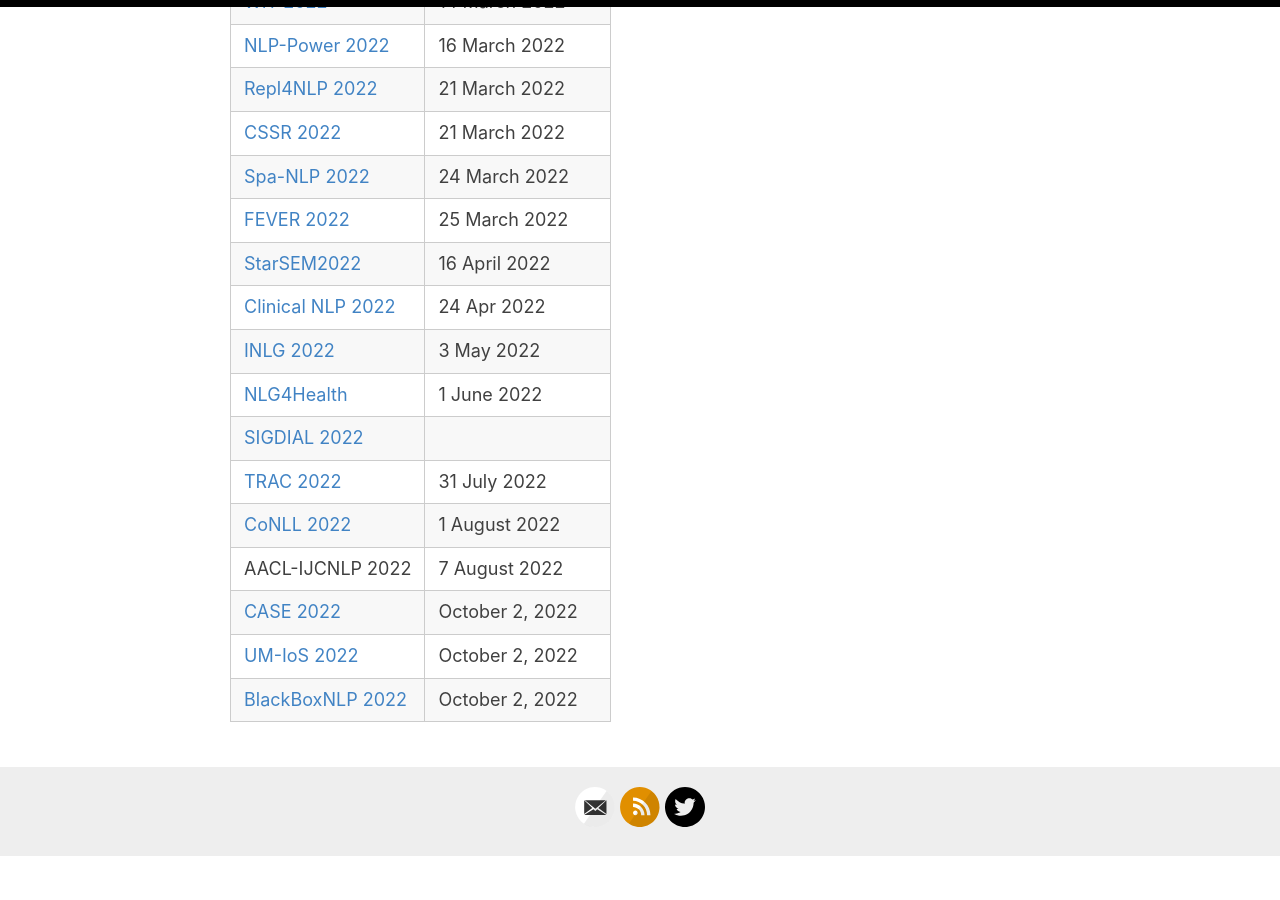
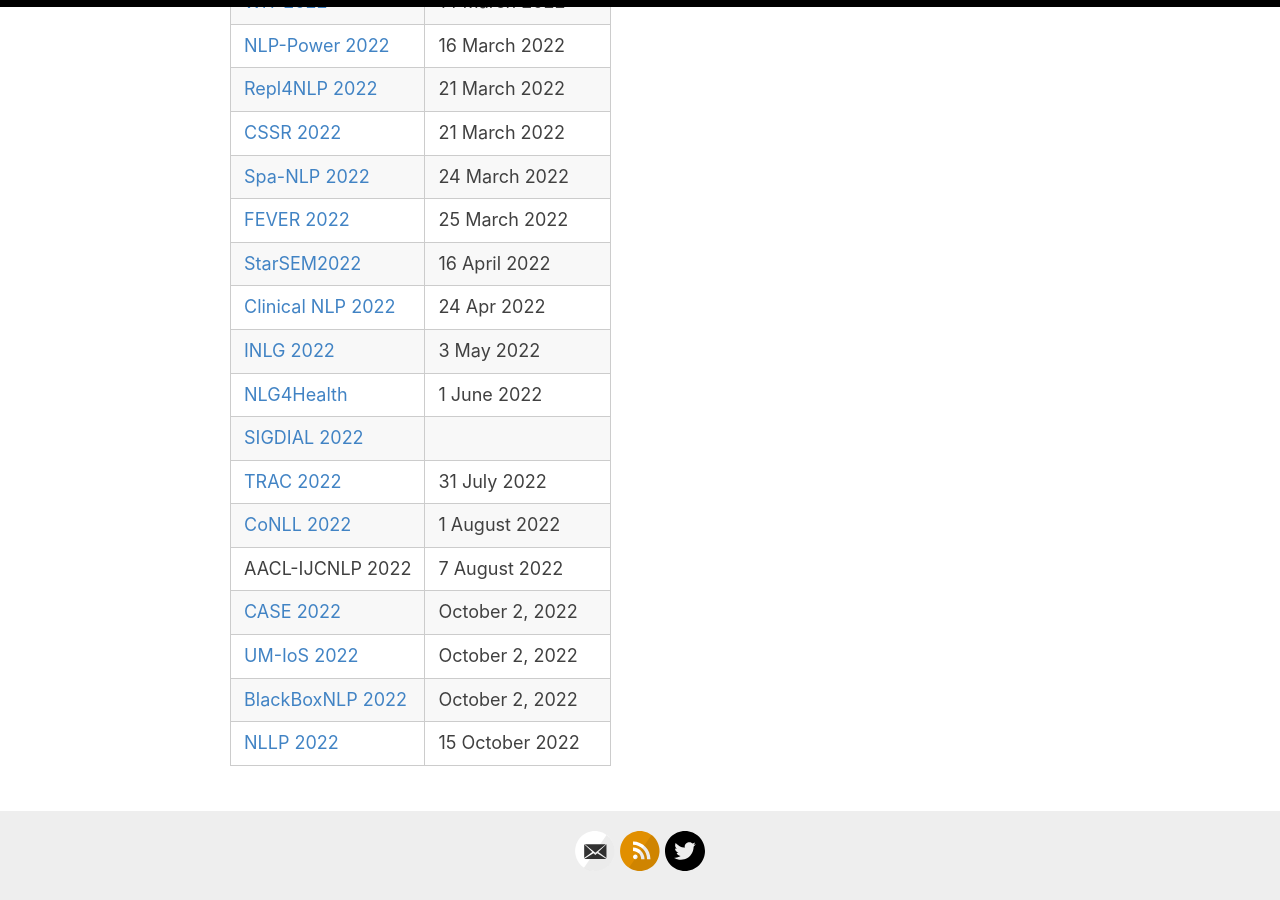
Before and after one commit to amitmerchant1990/reverie, a Jekyll site: the page built from dates.md, in a window 1280 px wide and 900 px high, scrolled down 1744 px. Built offline with Jekyll 4.4.1, drawn with Linux system fonts in a browser that asks for light colours; before the commit the page ends 2601 px from its top, so only the background shows below that.

Commit message:
Added Natural Legal Language Processing 2022 Workshop

```diff
--- a/dates.md
+++ b/dates.md
@@ -56,3 +56,4 @@ Current publication venues participating in ARR are listed below. If you represe
 | [CASE 2022](https://emw.ku.edu.tr/case-2022/) | October 2, 2022 |
 | [UM-IoS 2022](https://induction-of-structure.github.io/emnlp2022/) | October 2, 2022 |
 | [BlackBoxNLP 2022](https://blackboxnlp.github.io/) | October 2, 2022 |
+| [NLLP 2022](https://nllpw.org/) | 15 October 2022 |
```
